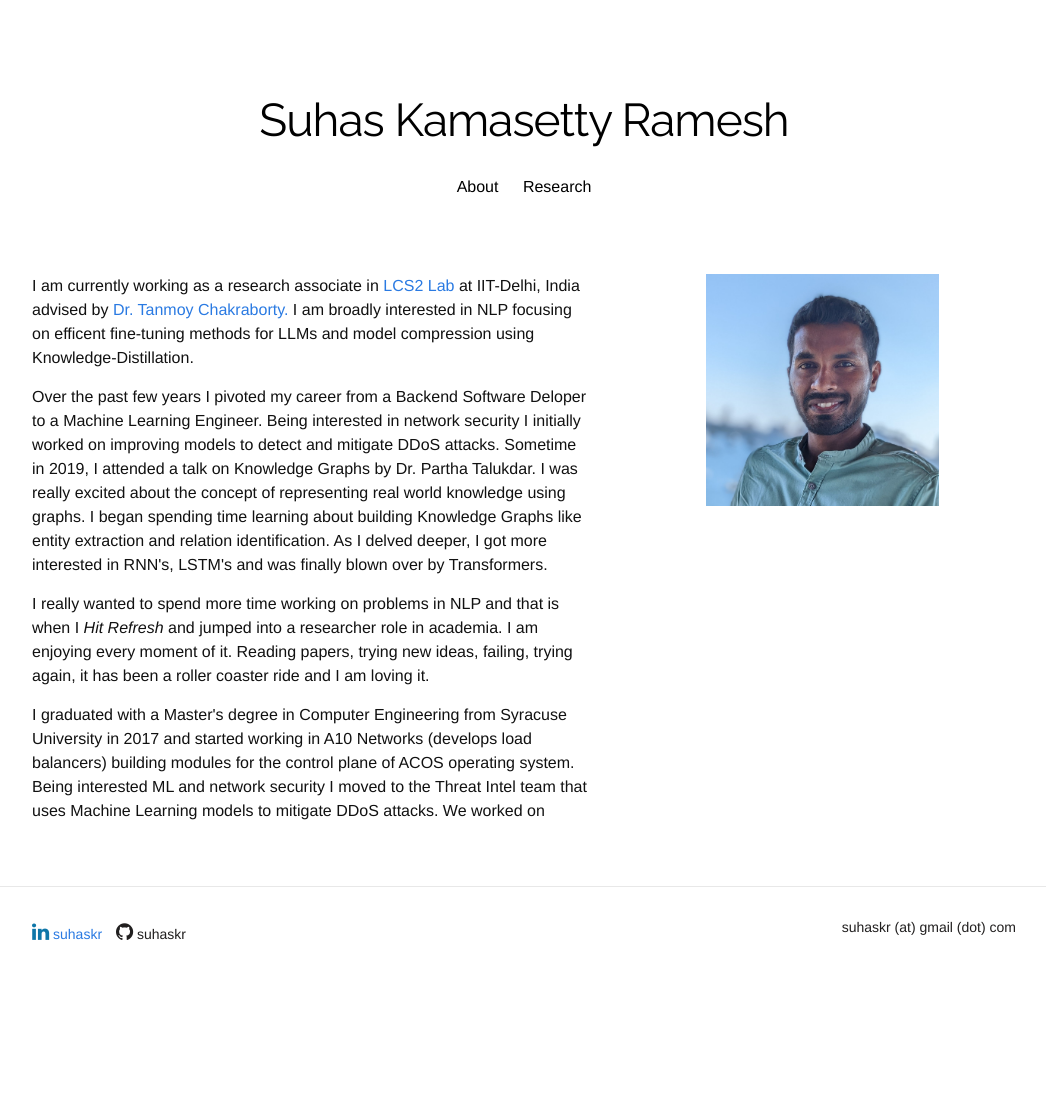
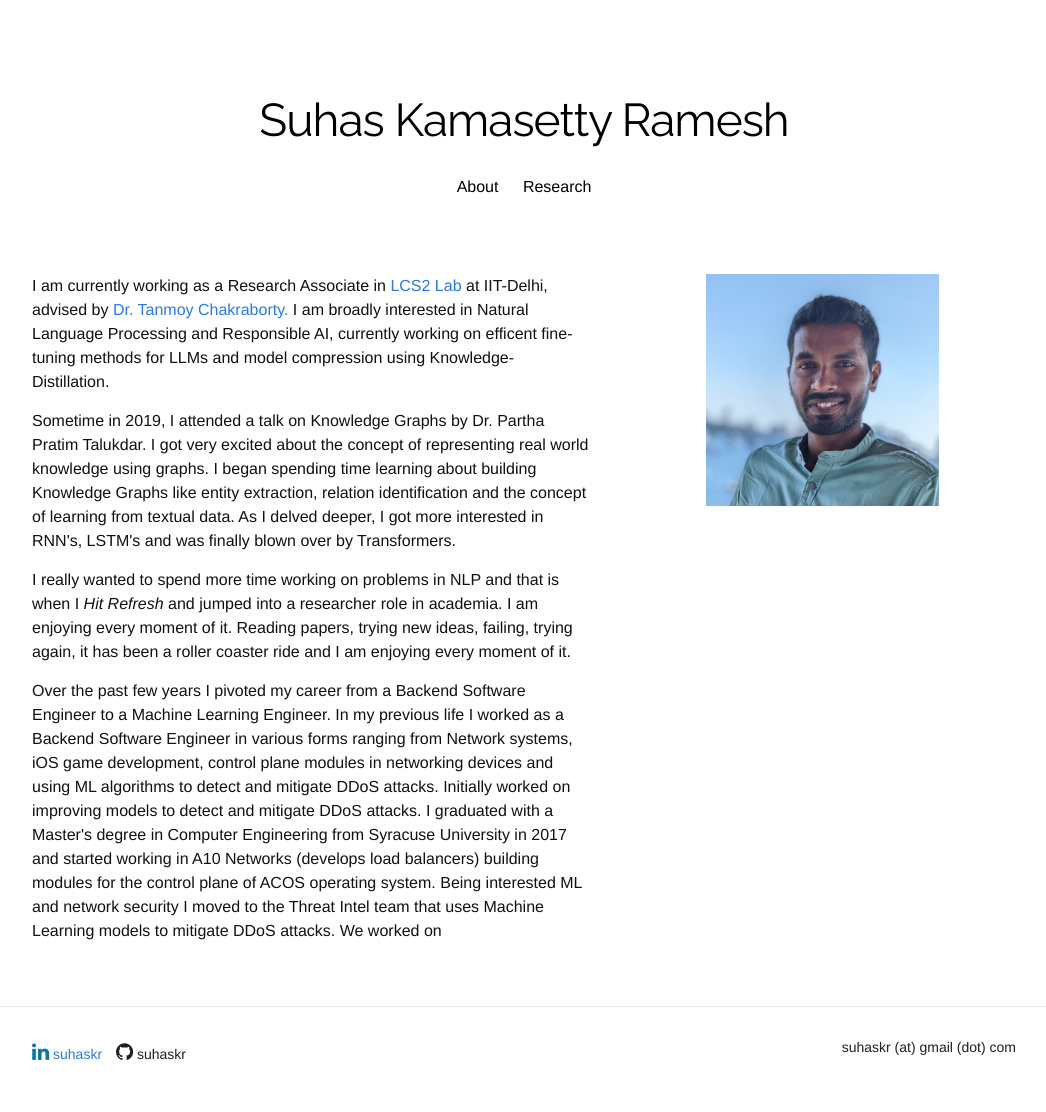
Before and after one commit to suhaskr/suhaskr.github.io, a Jekyll site: the page built from index.html, in a window 1280 px wide. Shown: the whole page, without its empty margins (116-1162 px from the left). Built offline with Jekyll 4.4.1, drawn with Linux system fonts in a browser that asks for light colours; nearby versions of some CDN libraries; some web fonts are replaced; a style sheet for code colours, icons or effects is not loaded; before the commit the page ends 992 px from its top, so only the background shows below that.

Commit message:
Update index.html

```diff
--- a/index.html
+++ b/index.html
@@ -7,22 +7,24 @@ title: "Suhas Kamasetty Ramesh"
 <div class="row">
 	<div class="seven columns">
 		<p>
-			I am currently working as a research associate in <a href="https://www.lcs2.in/"> LCS2 Lab </a> at IIT-Delhi, India advised by <a href="https://tanmoychak.com/"> Dr. Tanmoy Chakraborty.</a>
-			I am broadly interested in NLP focusing on efficent fine-tuning methods for LLMs and model compression using Knowledge-Distillation.
+			I am currently working as a Research Associate in <a href="https://www.lcs2.in/"> LCS2 Lab </a> at IIT-Delhi, advised by <a href="https://tanmoychak.com/"> Dr. Tanmoy Chakraborty.</a>
+			I am broadly interested in Natural Language Processing and Responsible AI, currently working on efficent fine-tuning methods for LLMs and model compression using Knowledge-Distillation.
 		</p>
 		<p>
-			Over the past few years I pivoted my career from a Backend Software Deloper to a Machine Learning Engineer.
-			Being interested in network security I initially worked on improving models to detect and mitigate DDoS attacks.
-			Sometime in 2019, I attended a talk on Knowledge Graphs by Dr. Partha Talukdar. I was really excited about the concept of representing real world knowledge
-			using graphs. I began spending time learning about building Knowledge Graphs like entity extraction and relation identification.
+			Sometime in 2019, I attended a talk on Knowledge Graphs by Dr. Partha Pratim Talukdar. I got very excited about the concept of representing real world knowledge
+			using graphs. I began spending time learning about building Knowledge Graphs like entity extraction, relation identification and the concept of learning from textual data.
 			As I delved deeper, I got more interested in RNN's, LSTM's and was finally blown over by Transformers.
 		</p>
 		<p>
 			I really wanted to spend more time working on problems in NLP and that is when I <i>Hit Refresh</i> and jumped into a researcher role in academia.
-			I am enjoying every moment of it. Reading papers, trying new ideas, failing, trying again, it has been a roller coaster ride and I am loving it.
+			I am enjoying every moment of it. Reading papers, trying new ideas, failing, trying again, it has been a roller coaster ride and I am enjoying every moment of it.
 		</p>
 
 		<p>
+			Over the past few years I pivoted my career from a Backend Software Engineer to a Machine Learning Engineer.
+			In my previous life I worked as a Backend Software Engineer in various forms ranging from Network systems, iOS game development,
+			control plane modules in networking devices and using ML algorithms to detect and mitigate DDoS attacks.
+			Initially worked on improving models to detect and mitigate DDoS attacks.
 			I graduated with a Master's degree in Computer Engineering from Syracuse University in 2017 and
 			started working in A10 Networks (develops load balancers) building modules for the control plane of ACOS operating system.
 			Being interested ML and network security I moved to the Threat Intel team that uses Machine Learning models to mitigate DDoS attacks. We worked on
```
